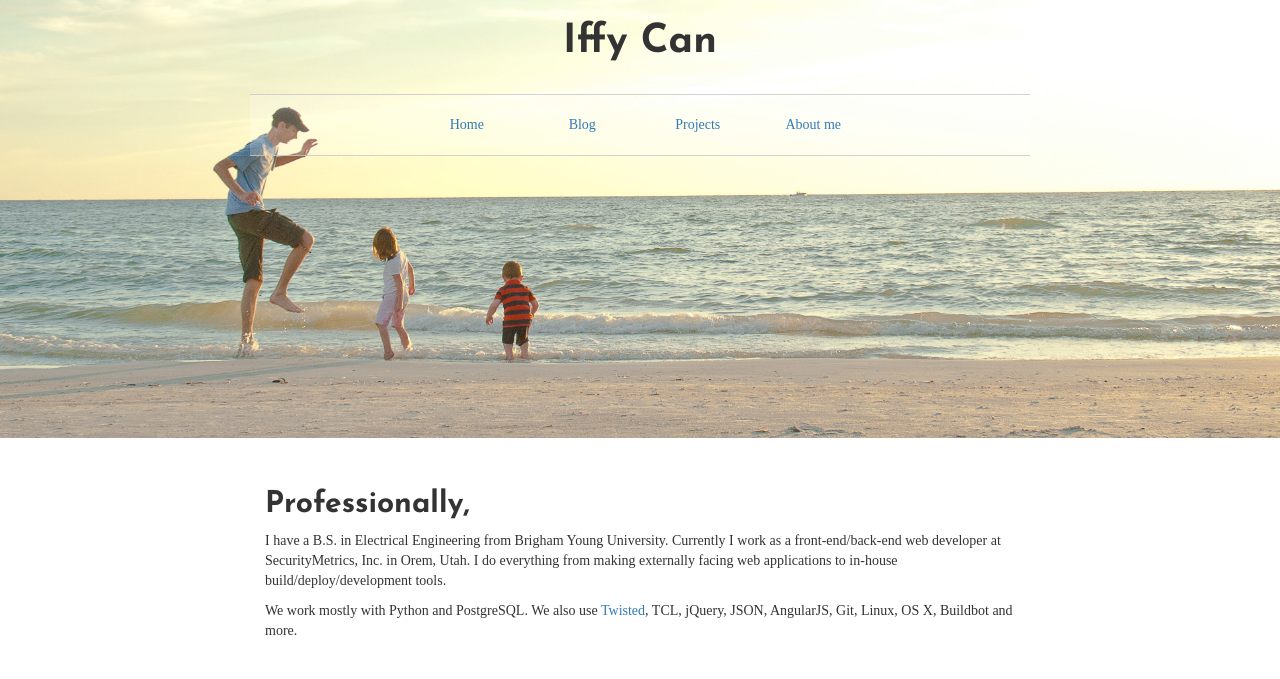
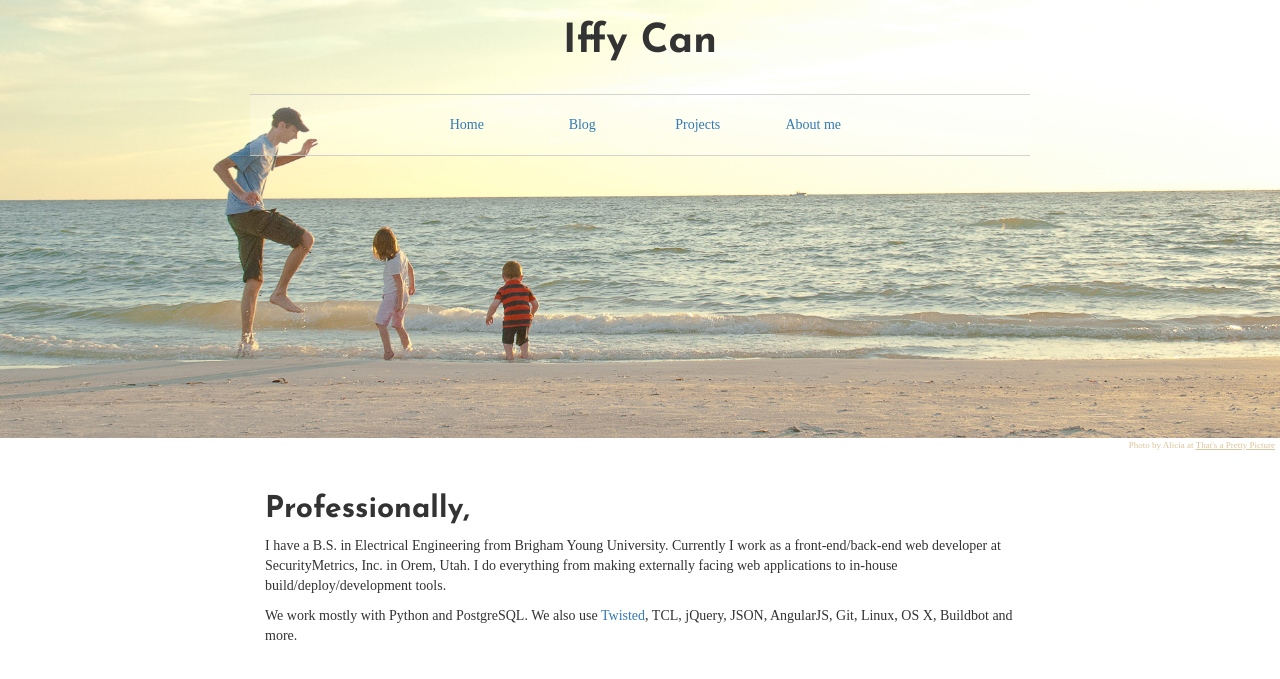
Before and after one commit to iffy/iffy.github.com, a Jekyll site: the page aboutme.html, which Jekyll copies as it is, in a window 1280 px wide. Shown: the top 679 px of the page. Built offline with Jekyll 4.4.1, drawn with Linux system fonts in a browser that asks for light colours; nearby versions of some CDN libraries; some web fonts are replaced.

Commit message:
Add attribution

```diff
--- a/aboutme.html
+++ b/aboutme.html
@@ -12,6 +12,9 @@
 </head>
 <body>
   <img src="/img/beach.jpg" style="width:100%;">
+  <div class="attribution">
+    Photo by Alicia at <a href="http://thatsaprettypicture.com/" target="_blank">That's a Pretty Picture</a>
+  </div>
 
   <div style="position: absolute; top: 0; left: 0; width: 100%;">
     <div class="container">
--- a/css/base.css
+++ b/css/base.css
@@ -117,3 +117,16 @@ hr {
 .tag.selected {
   background: #fe9;
 }
+
+.attribution {
+  color: #dcc49a;
+  font-size: 0.9rem;
+  text-align: right;
+  margin-top: 0.1rem;
+  margin-bottom: -0.9rem;
+  padding-right: 0.5rem;
+}
+.attribution a {
+  color: #dcc49a;
+  text-decoration: underline;
+}
```
